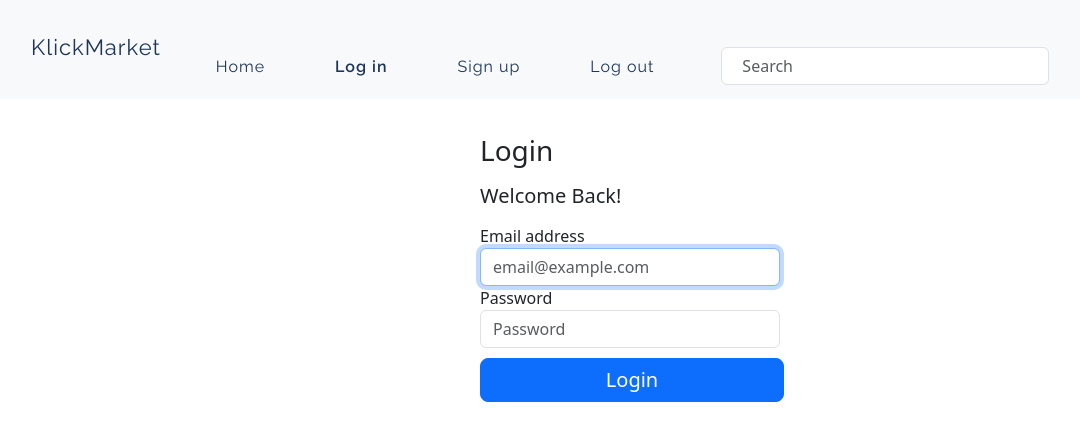
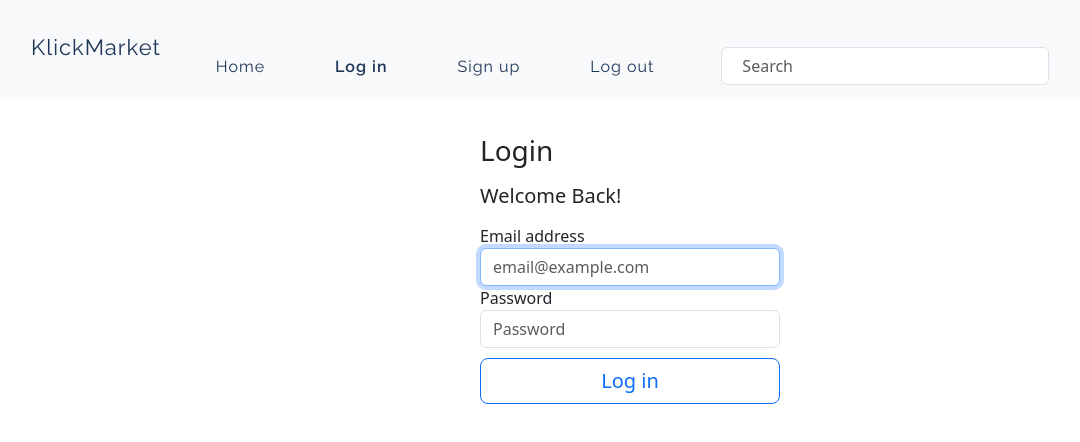
Before and after one commit to marianagrana2/ecommerce-project, a React (Vite) app: page /login in a window 1280 px wide. Shown: the top 442 px of the page, without its empty margins (10-1090 px from the left). Built offline with nearby package versions, Linux system fonts and the light colour scheme; the HTML template or start-up script is replaced by a standard one.

Commit message:
Disenio boton signup

```diff
--- a/src/pages/Login.jsx
+++ b/src/pages/Login.jsx
@@ -10,7 +10,7 @@
           <input type='email' id='inputEmail' className='form-control' placeholder='email@example.com' required autoFocus />
           <label htmlFor='inputPassword' className='sr-only'>Password</label>
           <input type='password' id='inputPassword' className='form-control' placeholder='Password' required />
-          <button className='btn btn-lg btn-primary btn-block' type='submit'>Login</button>
+          <button className='btn btn-lg btn-outline-primary btn-block' type='submit'>Log in</button>
         </form>
       </div>
     </>
--- a/src/pages/Signup.jsx
+++ b/src/pages/Signup.jsx
@@ -19,7 +19,7 @@
         <input type='email' id='inputEmail' className='form-control' placeholder='email@example.com' required />
         <label htmlFor='inputPassword' className='sr-only'>Password</label>
         <input type='password' id='inputPassword' className='form-control' placeholder='Password' required />
-        <button className='btn btn-lg btn-info btn-block' type='submit'>Signup</button>
+        <button className='btn btn-lg btn-outline-primary btn-block' type='submit'>Sign up</button>
       </form>
     </div>
   )
--- a/src/styles/App.css
+++ b/src/styles/App.css
@@ -14,6 +14,8 @@
 }
 
 .form-sigin .btn{
+  display: block;
+  width: 100%;
   margin-top: 10px;
-  padding: 6px 7.8rem;
+  padding: 7px 14px;
 }
```
